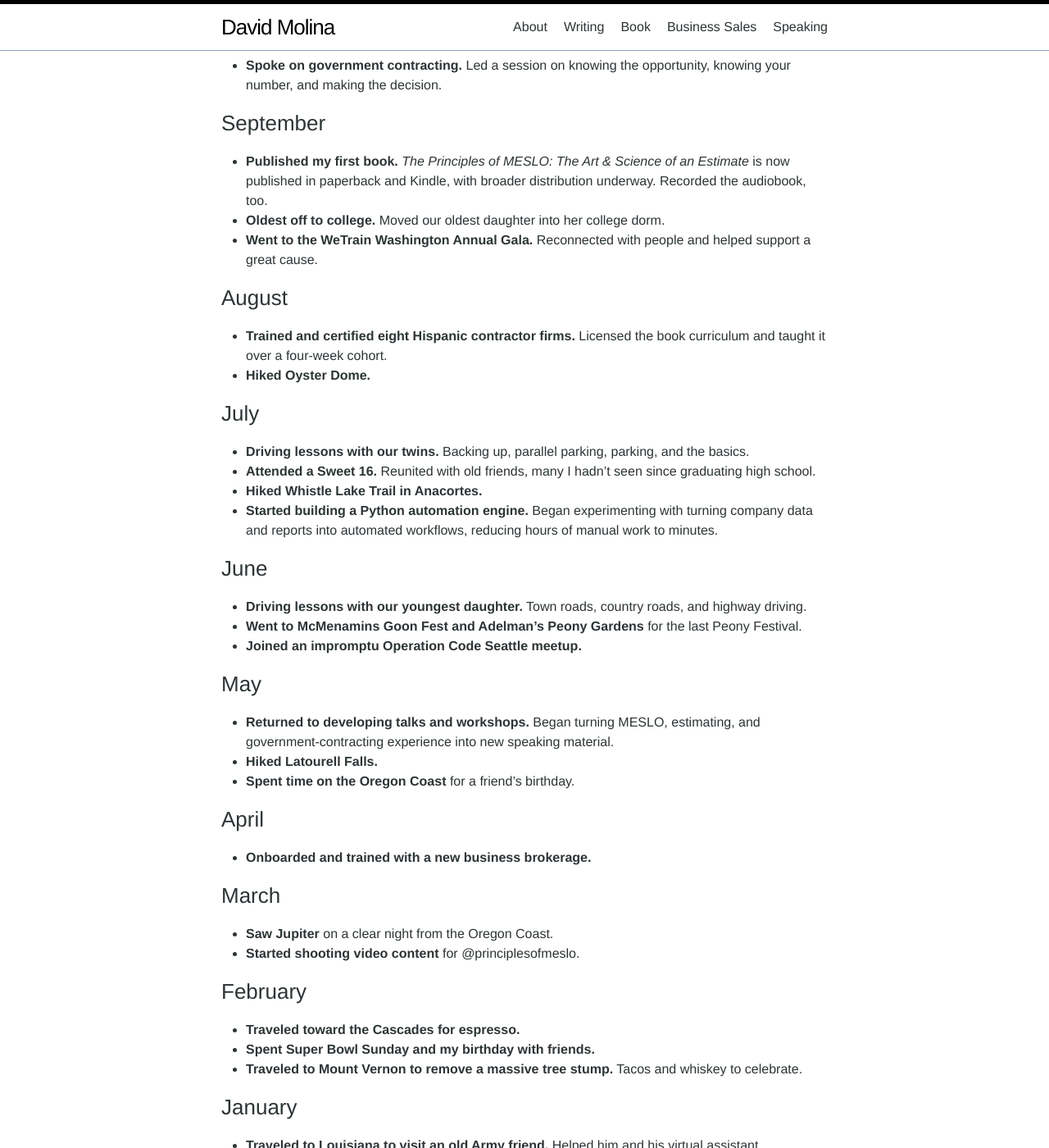
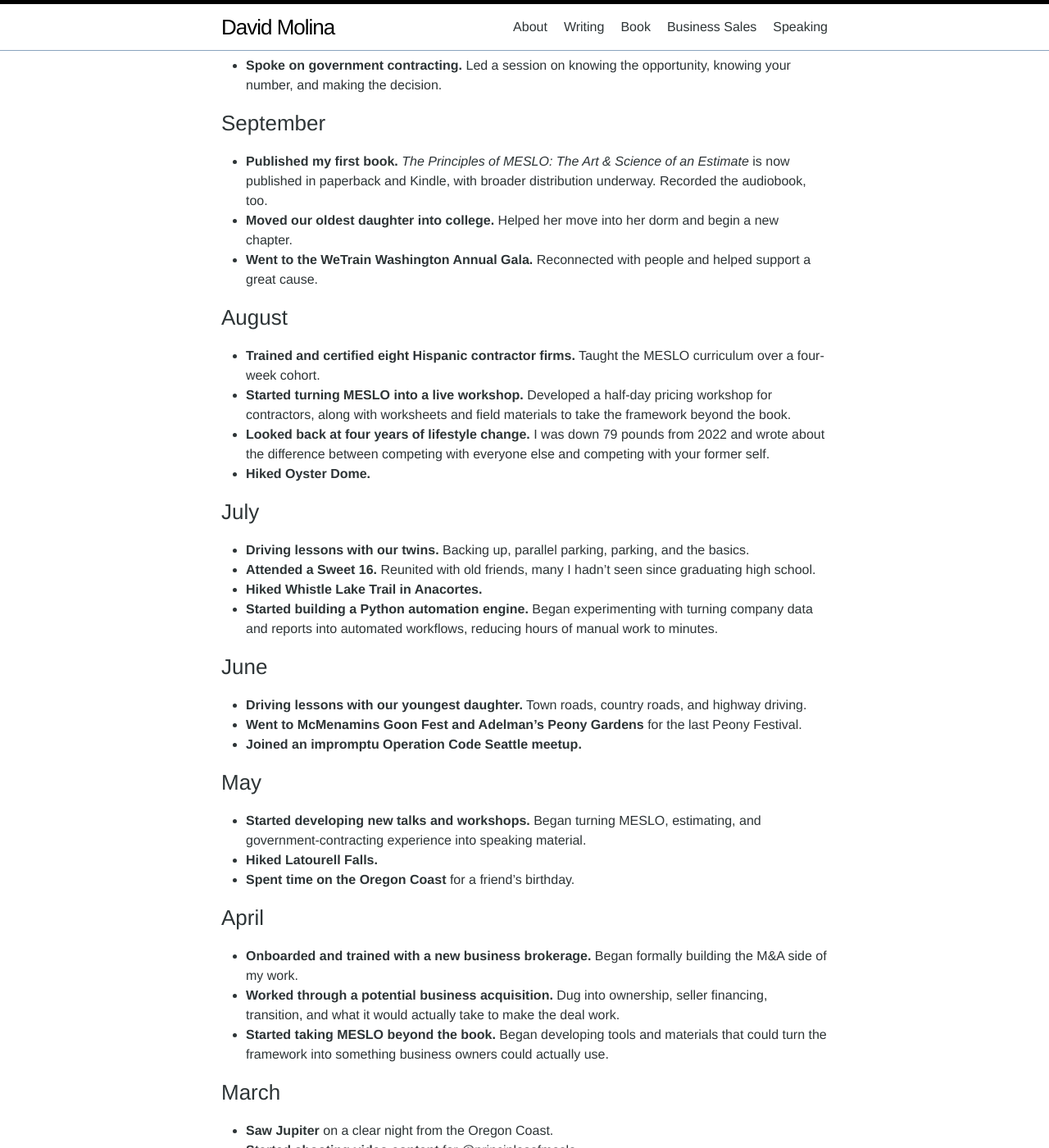
Before and after one commit to davidmolina/davidmolina.github.io, a Jekyll site: the page built from now.md, in a window 1280 px wide and 1400 px high, scrolled down 315 px. Shown: the whole window at 82% size. Built offline with Jekyll 4.4.1, drawn with Linux system fonts in a browser that asks for light colours; some of the changed text lies outside the part shown.

Commit message:
Update now page and footer link

```diff
--- a/_includes/footer.html
+++ b/_includes/footer.html
@@ -18,6 +18,7 @@
           <a href="{{ "/" | relative_url }}">davidcmolina.com</a>
           <a href="{{ "/about/" | relative_url }}">About</a>
           <a href="{{ "/writing/" | relative_url }}">Writing</a>
+          <a href="{{ "/now/" | relative_url }}">Now</a>
           <a href="{{ "/book/" | relative_url }}">Book</a>
           <a href="{{ "/speaking/" | relative_url }}">Speaking</a>
           <a href="https://molinas.consulting/" target="_blank" rel="noopener noreferrer">Business Sales</a>
--- a/now.md
+++ b/now.md
@@ -8,9 +8,9 @@ author: "David Molina"
 permalink: /now/
 ---
 
-Last updated: October 1, 2026 · [What's a /now page?](https://nownownow.com/about)
+Last updated: October 2, 2026 · [What's a /now page?](https://nownownow.com/about)
 
-Currently building automation, putting my first book into the world, thinking about ownership and what makes organizations endure—and living in 198 square feet while doing it.
+Currently building automation, helping business owners think through valuation and what comes next, putting my first book into the world, and living in 198 square feet while doing it.
 
 ## 2026
 
@@ -20,12 +20,14 @@ Currently building automation, putting my first book into the world, thinking ab
 ### September
 
 - **Published my first book.** *The Principles of MESLO: The Art & Science of an Estimate* is now published in paperback and Kindle, with broader distribution underway. Recorded the audiobook, too.
-- **Oldest off to college.** Moved our oldest daughter into her college dorm.
+- **Moved our oldest daughter into college.** Helped her move into her dorm and begin a new chapter.
 - **Went to the WeTrain Washington Annual Gala.** Reconnected with people and helped support a great cause.
 
 ### August
 
-- **Trained and certified eight Hispanic contractor firms.** Licensed the book curriculum and taught it over a four-week cohort.
+- **Trained and certified eight Hispanic contractor firms.** Taught the MESLO curriculum over a four-week cohort.
+- **Started turning MESLO into a live workshop.** Developed a half-day pricing workshop for contractors, along with worksheets and field materials to take the framework beyond the book.
+- **Looked back at four years of lifestyle change.** I was down 79 pounds from 2022 and wrote about the difference between competing with everyone else and competing with your former self.
 - **Hiked Oyster Dome.**
 
 ### July
@@ -42,18 +44,19 @@ Currently building automation, putting my first book into the world, thinking ab
 - **Joined an impromptu Operation Code Seattle meetup.**
 
 ### May
-- **Returned to developing talks and workshops.** Began turning MESLO, estimating, and government-contracting experience into new speaking material.
+- **Started developing new talks and workshops.** Began turning MESLO, estimating, and government-contracting experience into speaking material.
 - **Hiked Latourell Falls.**
 - **Spent time on the Oregon Coast** for a friend's birthday.
 
 ### April
-
-- **Onboarded and trained with a new business brokerage.**
+- **Onboarded and trained with a new business brokerage.** Began formally building the M&A side of my work.
+- **Worked through a potential business acquisition.** Dug into ownership, seller financing, transition, and what it would actually take to make the deal work.
+- **Started taking MESLO beyond the book.** Began developing tools and materials that could turn the framework into something business owners could actually use.
 
 ### March
-
 - **Saw Jupiter** on a clear night from the Oregon Coast.
 - **Started shooting video content** for @principlesofmeslo.
+- **Started building principlesofmeslo.com.** Built the initial MESLO landing page in Next.js as a home for the book and framework.
 
 ### February
 
@@ -62,5 +65,7 @@ Currently building automation, putting my first book into the world, thinking ab
 - **Traveled to Mount Vernon to remove a massive tree stump.** Tacos and whiskey to celebrate.
 
 ### January
+- **Worked on a GSA Multiple Award Schedule offer.** Another step deeper into the machinery of federal contracting.
+- **Traveled to Louisiana to visit an old Army friend.** Helped him and his virtual assistant operationalize their back office and, before departing, visited the famous Daiquiri Express.
 
-- **Traveled to Louisiana to visit an old Army friend.** Helped him and his virtual assistant operationalize their back office and, before departing, visited the famous Daiquiri Express.
+This page is an ongoing record of what I'm doing now. For essays and longer ideas, visit [Writing](/writing/).
```
